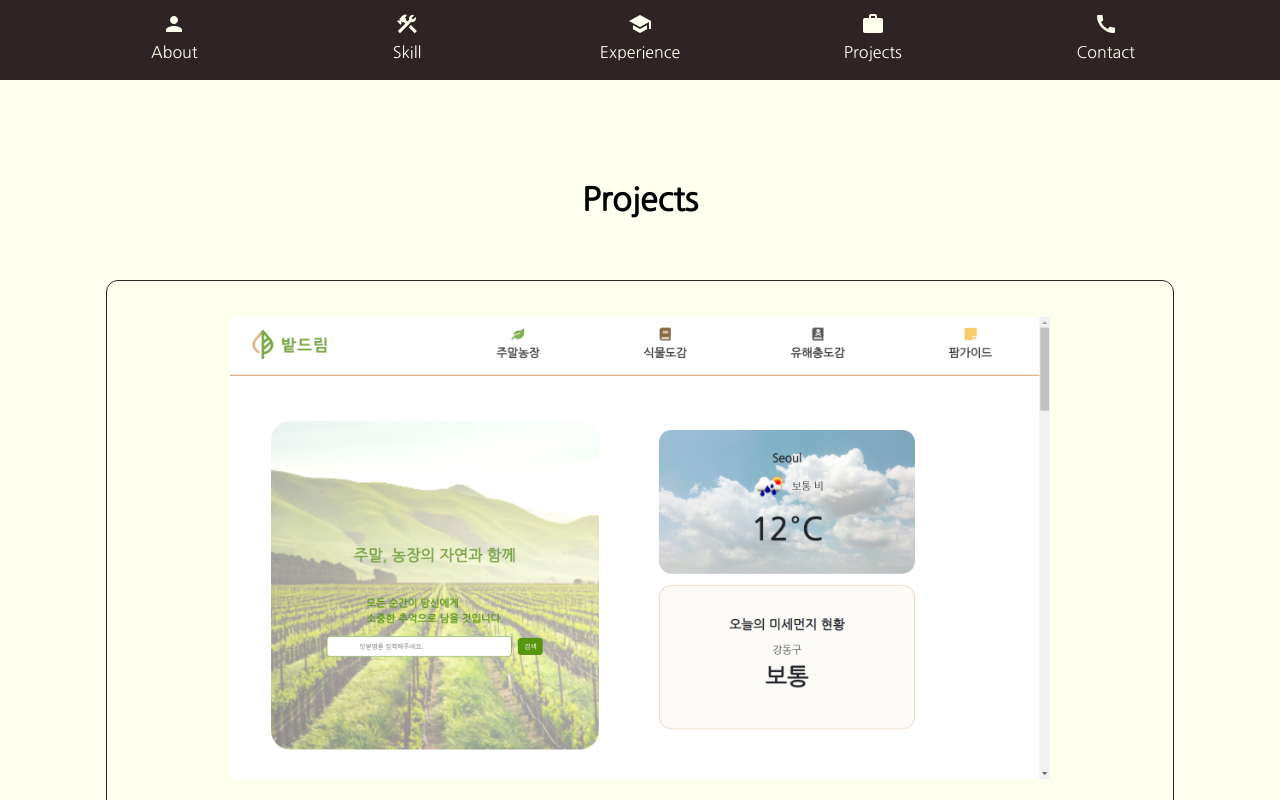
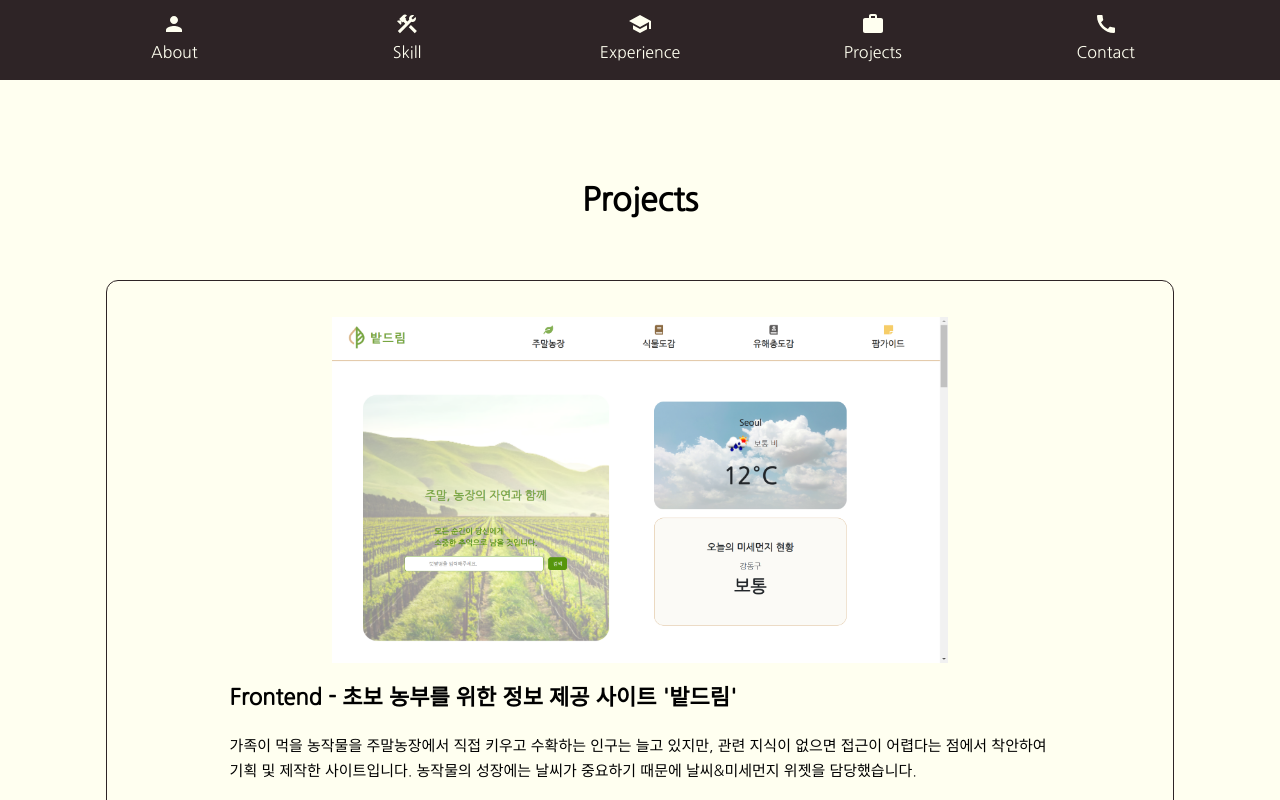
Before and after one commit to hjinn0813/portfolio, a React (Create React App) app: page /project in a window 1280 px wide. Built offline with nearby package versions, Linux system fonts and the light colour scheme.

Commit message:
feat: 프로젝트 제목 수정, 설명 추가

```diff
--- a/src/components/Project/Project.jsx
+++ b/src/components/Project/Project.jsx
@@ -39,6 +39,7 @@ export default function Project() {
           )}
           <div className="pj-info">
             <p className="pj-item-title">{project.title}</p>
+            <div className="pj-descript">{project.descript}</div>
             <div className="pj-date">
               <div className="pj-info-title">기간 및 인원</div>
               <div className="pj-info-value">{project.date}</div>
--- a/src/components/Project/Projects.json
+++ b/src/components/Project/Projects.json
@@ -1,9 +1,10 @@
 [
   {
     "id": 1,
-    "title": "Frontend - '밭드림' 사이트 기획, 제작",
+    "title": "Frontend - 초보 농부를 위한 정보 제공 사이트 '밭드림'",
     "image": "team3.png",
     "date": "2024.04.26 ~ 05.16 / 6인",
+    "descript": "가족이 먹을 농작물을 주말농장에서 직접 키우고 수확하는 인구는 늘고 있지만, 관련 지식이 없으면 접근이 어렵다는 점에서 착안하여 기획 및 제작한 사이트입니다. 농작물의 성장에는 날씨가 중요하기 때문에 날씨&미세먼지 위젯을 담당했습니다.",
     "skills": "HTML, JavaScript, React, Redux, SASS, Bootstrap, Git, GitHub, VS Code, ESLint, Vercel, Figma, Slack, Notion, KakaoTalk",
     "response": "1. 날씨 위젯: geolocation API로 사용자의 현재 위치를 확인하여 날씨 정보 출력\n2. 미세먼지 위젯: '서울시 권역별 실시간 대기환경 정보'에서 강동구 정보만 추출하여, 측정결과에 따라 3종의 다른 디자인 지정\n3. Not Found 페이지: 예외처리를 위한 페이지 제작, 디자인, 라우팅 연결",
     "links": [
@@ -15,9 +16,10 @@
   },
   {
     "id": 2,
-    "title": "Frontend - '루미펫' 사이트 기획, 제작",
+    "title": "Frontend - 반려동물 관련 공간 예약 사이트 '루미펫'",
     "image": "team2.png",
     "date": "2024.03.13 ~ 03.28 / 5인",
+    "descript": "반려동물이 갑자기 아플 때 24시간 병원을 찾기 어려웠다는 실제 팀원의 경험에서 착안하여 기획 및 제작한 사이트입니다. 공간 예약에는 회원정보가 필요하여 로그인, 회원가입 페이지를 담당했습니다.",
     "skills": "HTML, CSS, JavaScript, Bootstrap, Git, GitHub, VS Code, Prettier, Netlify, Figma, Slack, ZOOM, Notion, KakaoTalk",
     "response": "1. 로그인: 아이디&비번의 확인 및 유효성 검사, '네이버 로그인' API 사용한 로그인 기능\n2. 회원가입: 아이디&비번의 값 실시간 확인 후 메시지 출력, '가입완료' 버튼 클릭하면 모든 '필수 입력' 영역에 값이 들어왔는지 검증하고 메인 페이지로 이동, 입력한 정보들을 Local Storage에 저장하여 이용",
     "links": [
@@ -29,9 +31,10 @@
   },
   {
     "id": 3,
-    "title": "UI/UX - EVERPOWER 공식 쇼핑몰",
+    "title": "UI/UX - 'EVERPOWER' 공식 쇼핑몰",
     "image": "team1.png",
     "date": "2024.01.12 ~ 01.28 / 4인",
+    "descript": "팀원 모두가 패션을 좋아해서 2030세대를 타겟층으로 하는 가상의 스포츠웨어 브랜드 쇼핑몰 페이지를 기획 및 디자인했습니다. 팀장이라 팀원들보다 조금 더 많은 페이지를 담당했습니다.",
     "skills": "Figma, Slack, Notion",
     "response": "팀장으로 팀원들 이끌어서 프로젝트 진행\n- 웹: 맨, 우먼, 이벤트, 결제하기, 마이 페이지, 회원정보수정\n- 모바일: 맨, 우먼, 결제하기, 마이 페이지, 회원정보수정",
     "links": [
@@ -43,11 +46,12 @@
   },
   {
     "id": 4,
-    "title": "Frontend - '시네톡' 사이트 기획, 제작",
+    "title": "Frontend - 영화 리뷰 기록 및 공유 사이트 '시네톡'",
     "image": "cinetalk.png",
     "date": "2024.07.01 ~ 08.08 / 1인",
+    "descript": "영화를 보고 리뷰를 기록하는게 취미여서, 리뷰에 중점을 둔 사이트로 기획 및 제작했습니다. 공부하고 있던 Swiper를 다양하게 활용해볼 수 있었고, 익숙하지 않던 Redux 상태관리를 구현하며 작동원리를 확실히 이해하게 되었습니다.",
     "skills": "HTML, JavaScript, React, Redux, SASS, MUI, Swiper, Git, GitHub, VS Code, ESLint, Prettier, Vercel, Figma",
-    "response": "리뷰 확인/삭제, 로그인/로그아웃 검증(Redux), 영화정보 검색(영화진흥위원회 API) 등",
+    "response": "메인 페이지의 카드 슬라이드(Swiper), 리뷰 확인/삭제, 로그인/로그아웃 검증(Redux), 영화정보 검색(영화진흥위원회 API) 등",
     "links": [
       {
         "Website": "https://cinetalk.vercel.app/",
@@ -58,10 +62,13 @@
   {
     "id": 5,
     "title": "Frontend - 개인 포트폴리오 사이트",
-    "image": "",
-    "date": "2024.08.06~ / 1인",
-    "skills": "HTML, JavaScript, React, SASS, GSAP, Git, GitHub, VS Code, ESLint, Prettier",
-    "response": "개인 포트폴리오 사이트 기획 및 제작",
-    "links": [{ "website": "", "README": "" }]
+    "image": "portfolio.png",
+    "date": "2024.08.06 ~ / 1인",
+    "descript": "개인의 기술 스택과 작업 내역 정리를 위해 기획 및 제작한 포트폴리오 사이트입니다. 코딩 공부 초기에 순수 JS로 만든 사이트를 React로 리뉴얼하며, 반복 사용되는 요소들을 컴포넌트로 관리하는 것이 작업의 효율성 측면에서 우수하다고 다시 한번 느꼈습니다.",
+    "skills": "HTML, JavaScript, React, SASS, MUI, GSAP, Git, GitHub, VS Code, ESLint, Prettier",
+    "response": "About 페이지 타이핑 애니메이션과 GSAP Scroll Trigger, Header 호버 언더라인 이벤트, 페이지 라우팅, 반응형 미디어쿼리 적용",
+    "links": [
+      { "website": "", "README": "https://github.com/hjinn0813/portfolio" }
+    ]
   }
 ]
--- a/src/styles/Project/Project.scss
+++ b/src/styles/Project/Project.scss
@@ -23,10 +23,14 @@
 }
 
 .pj-image {
-  width: 80%;
+  width: 60%;
   height: auto;
   object-fit: cover;
   margin: 16px 0;
+
+  @media (max-width: 768px) {
+    width: 80%;
+  }
 }
 
 .pj-info {
@@ -42,6 +46,10 @@
   }
 }
 
+.pj-descript {
+  padding: 16px 0;
+  font-size: 15px;
+}
 .pj-date,
 .pj-skills,
 .pj-response {
@@ -49,7 +57,7 @@
 }
 .pj-info-title {
   font-weight: 700;
-  border-left: 5px solid $gray;
+  border-left: 4px solid $gray;
   padding: 0 9px;
 }
 .pj-info-value {
```
Also changed, not shown: src/assets/projects/portfolio.png (added).
